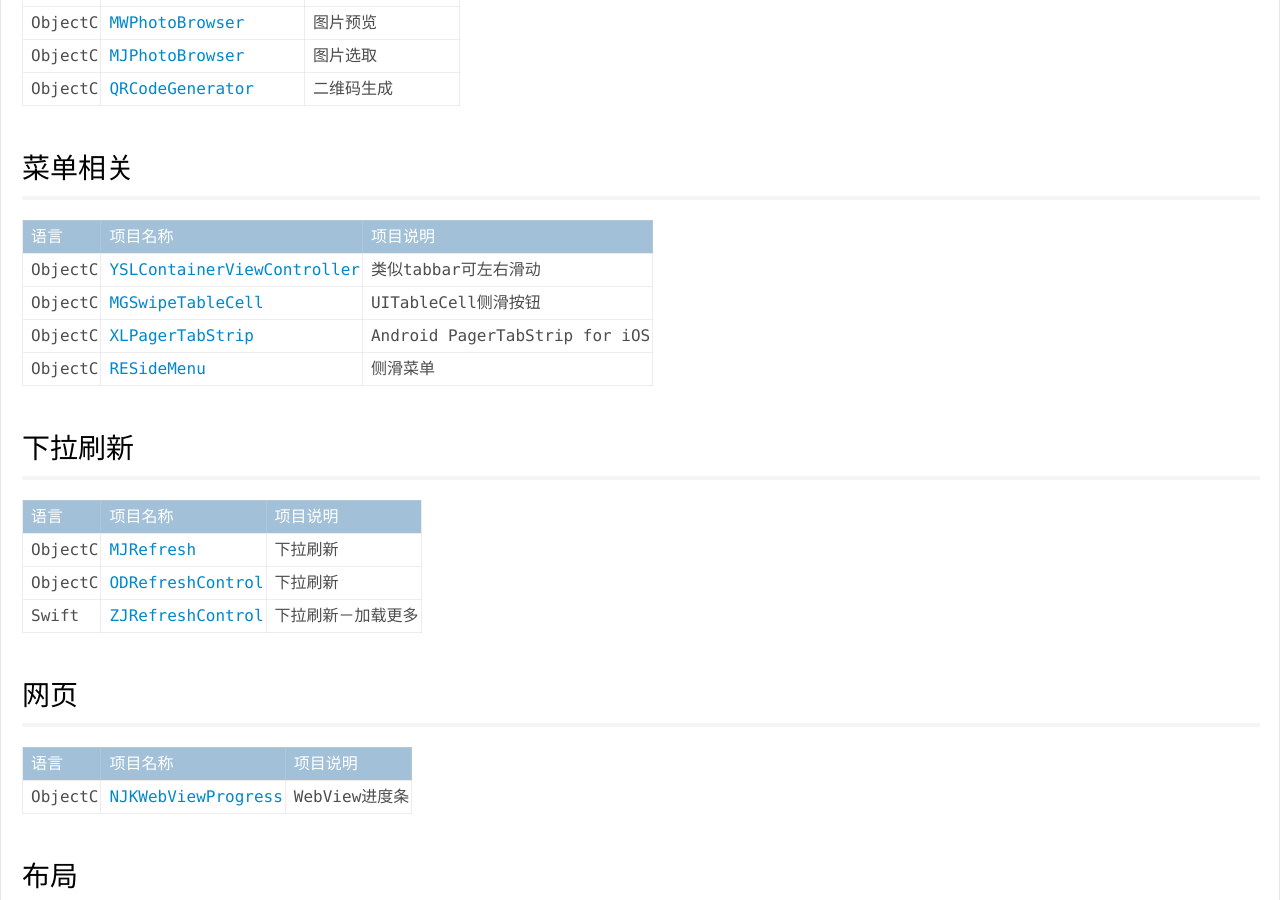
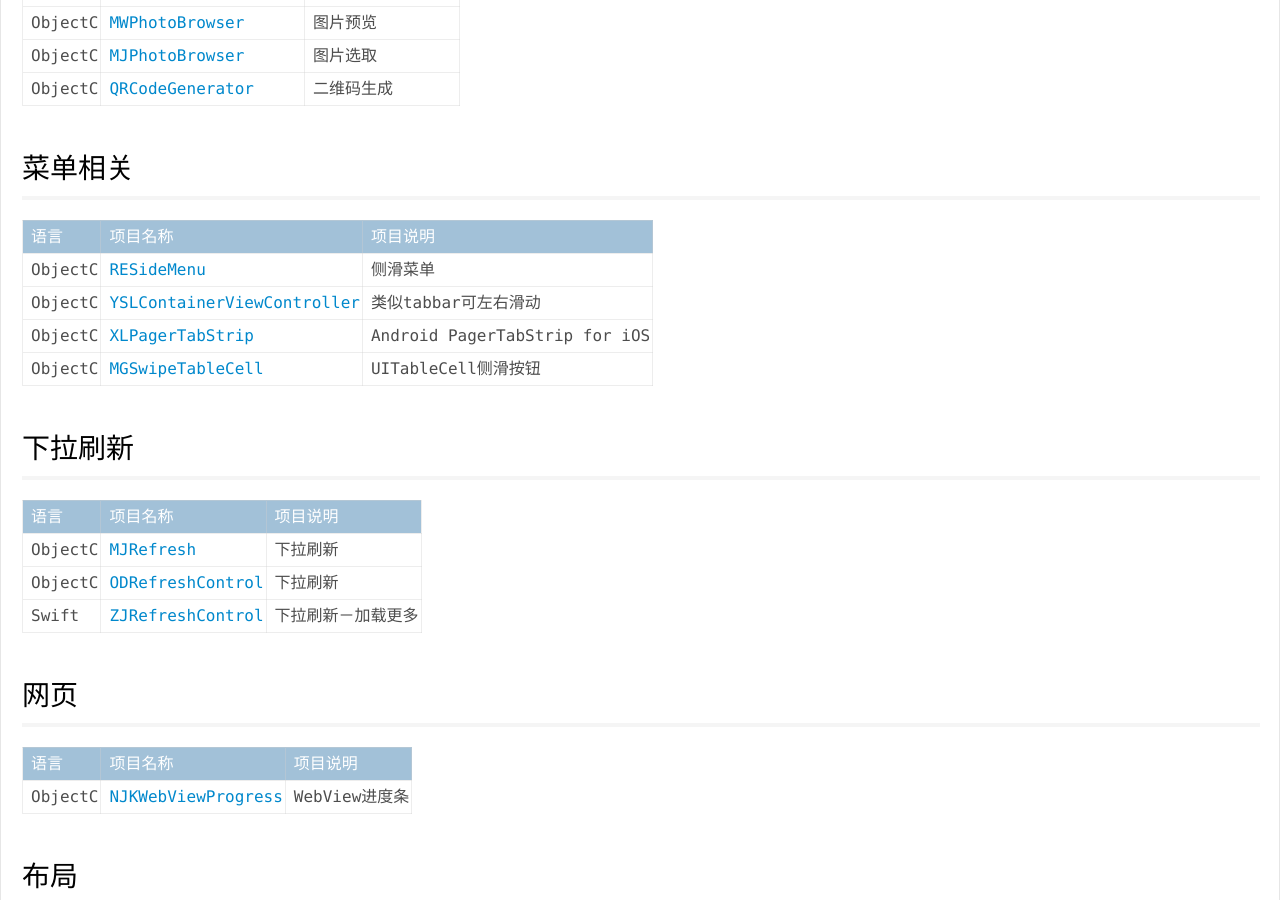
Before and after one commit to psvmc/myblog_jekyll, a Jekyll site: the page built from _posts/2017-12-27-ios-lib.md, in a window 1280 px wide and 900 px high, scrolled down 1903 px. Built offline with Jekyll 4.4.1, drawn with Linux system fonts in a browser that asks for light colours; comment, search, counter and statistics services are not loaded.

Commit message:
文章更新

```diff
--- a/_posts/2017-12-27-ios-lib.md
+++ b/_posts/2017-12-27-ios-lib.md
@@ -55,10 +55,10 @@ categories:
 
 |语言|项目名称|项目说明|
 |-----|-----|-----|
+|ObjectC|[RESideMenu](https://github.com/romaonthego/RESideMenu)|侧滑菜单|
 |ObjectC|[YSLContainerViewController](https://github.com/y-hryk/YSLContainerViewController)|类似tabbar可左右滑动|
+|ObjectC|[XLPagerTabStrip](https://github.com/xmartlabs/XLPagerTabStrip)| Android PagerTabStrip for iOS |
 |ObjectC|[MGSwipeTableCell](https://github.com/MortimerGoro/MGSwipeTableCell)|UITableCell侧滑按钮|
-|ObjectC|[XLPagerTabStrip](https://github.com/xmartlabs/XLPagerTabStrip)| Android PagerTabStrip for iOS |
-|ObjectC|[RESideMenu](https://github.com/romaonthego/RESideMenu)|侧滑菜单|
 
 
 ## 下拉刷新
```
